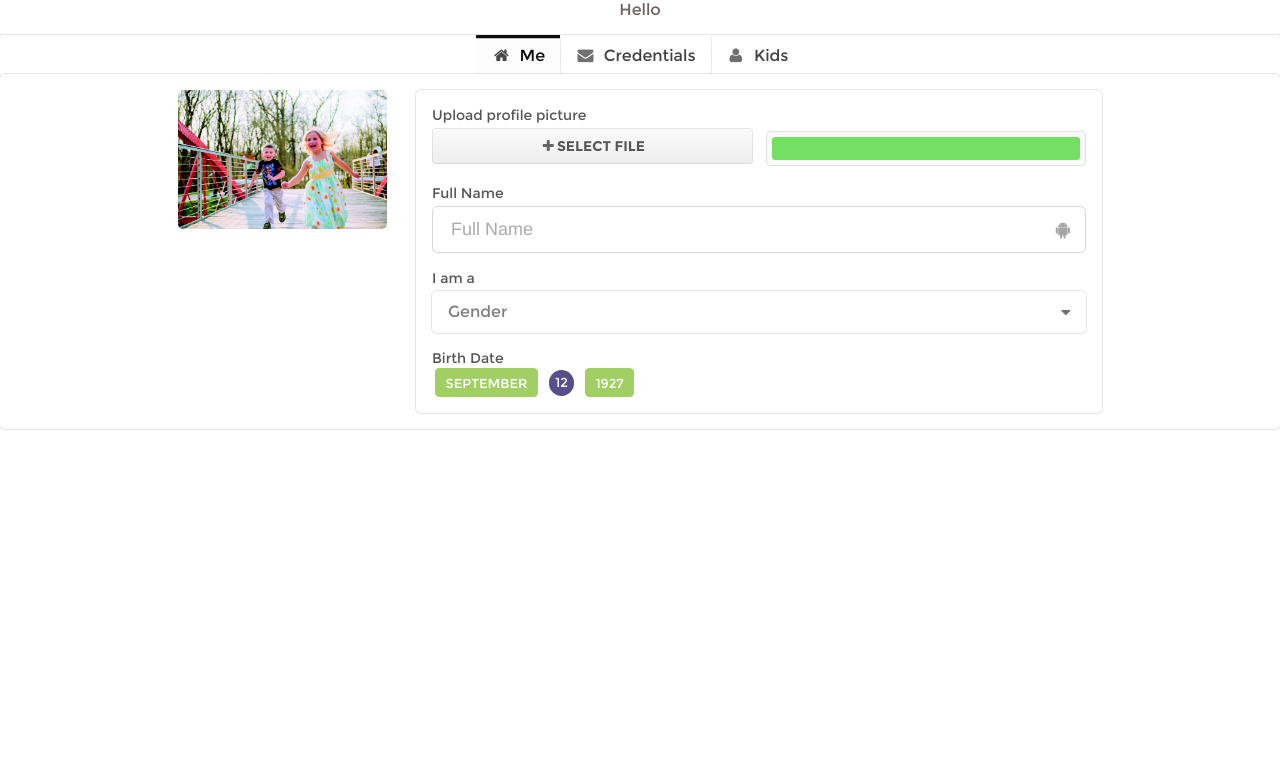
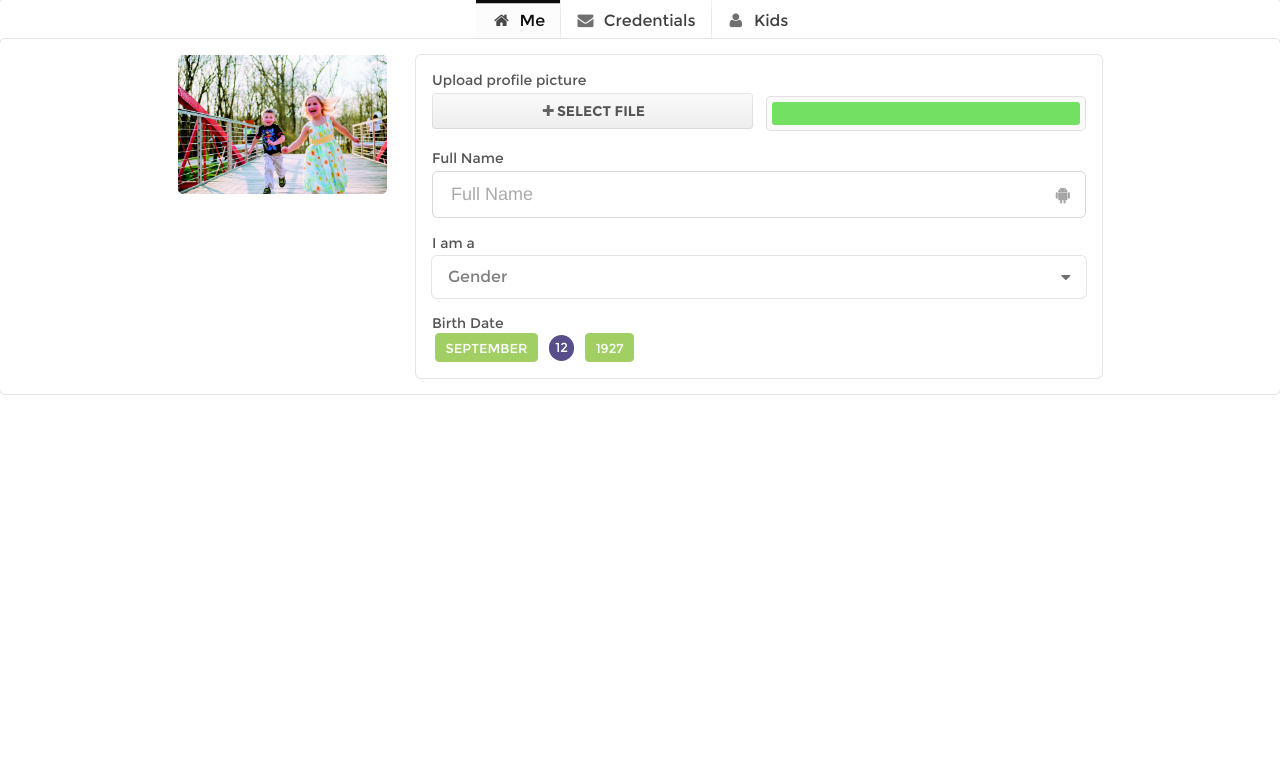
Before and after one commit to Bloodsoft-IT/subir, a PHP site: page /profile.php in a window 1280 px wide. Shown: the top 783 px of the page. Run offline with PHP 8.4, Linux system fonts and the light colour scheme.

Commit message:
Another Change

```diff
--- a/profile.php
+++ b/profile.php
@@ -14,8 +14,6 @@
     background: green;
 }
 </style>
-
-Hello
 
 <?php include('script-includes.php');?>
 
```
